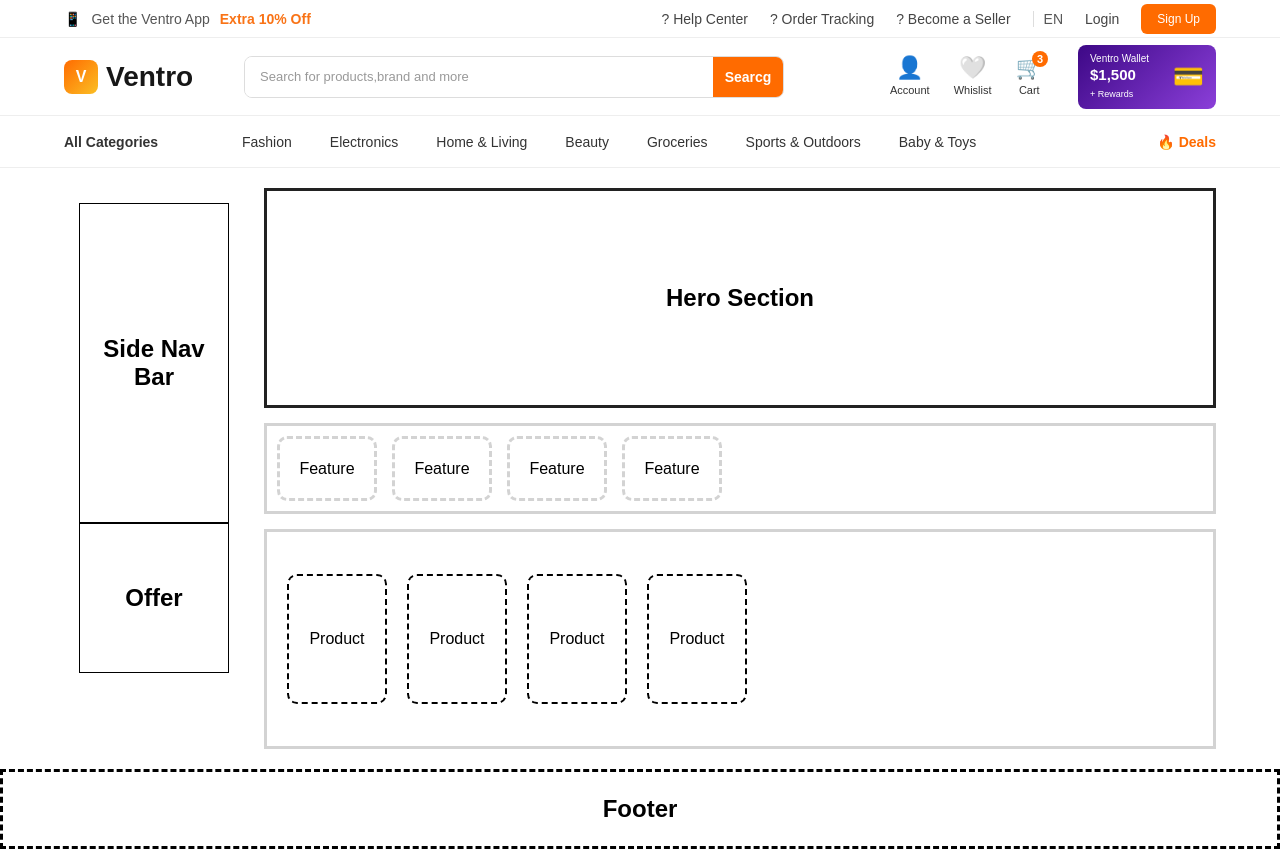
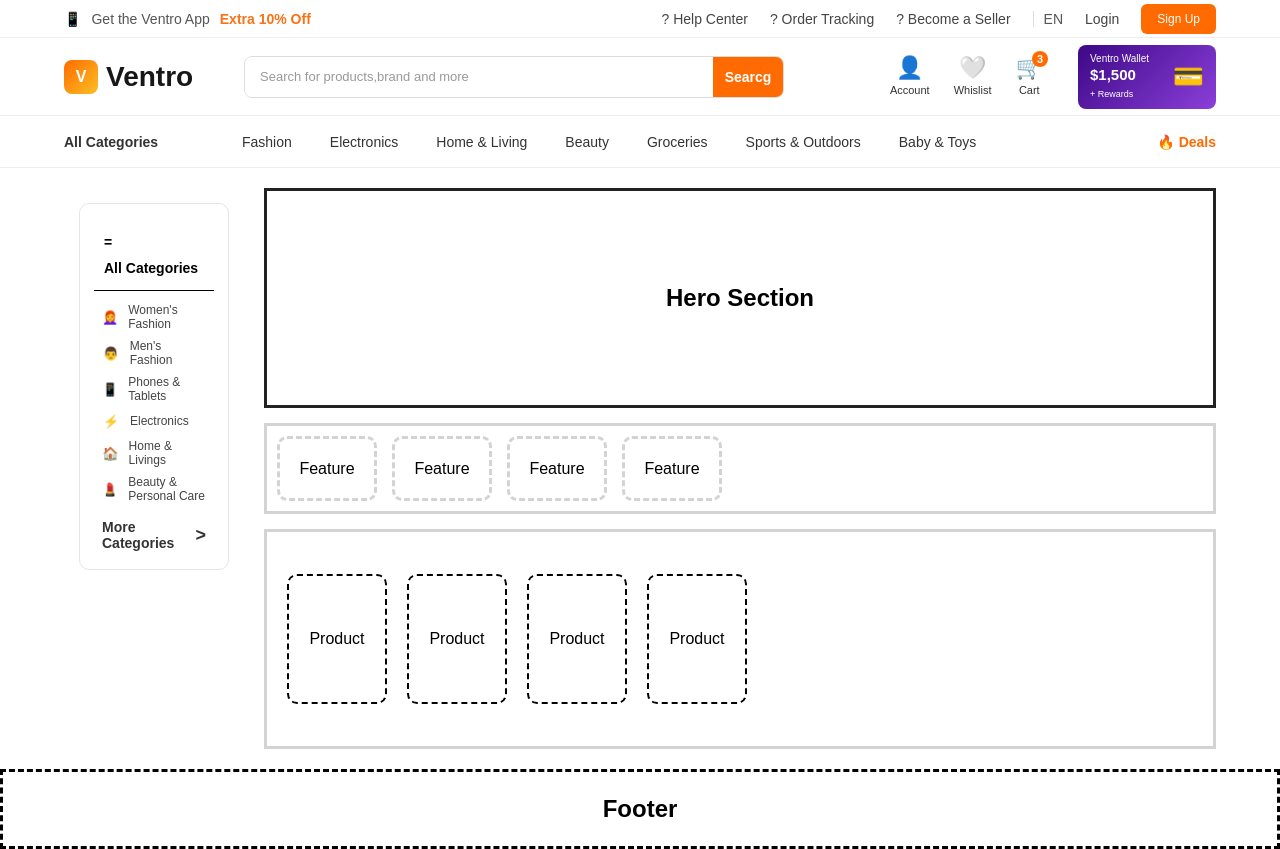
Before and after one commit to DeshanTharanga/MyECommerce, an Angular app: page / in a window 1280 px wide. Built offline with nearby package versions, Linux system fonts and the light colour scheme.

Commit message:
side nav done

```diff
--- a/src/app/components/sidebar/sidebar.component.css
+++ b/src/app/components/sidebar/sidebar.component.css
@@ -1,5 +1,6 @@
 .sidebar {
   height: 550px;
+  display: flex;
 
   border: 3px dot-dash black;
 
@@ -29,3 +30,72 @@
   justify-content: center;
   text-align: center;
 }
+
+.category-menu{
+  padding: 14px;
+  border: 1px solid #e5e5e5;
+  border-radius: 10px;
+  background: #ffffff;
+}
+
+.category-title{
+  display: flex;
+  flex-direction: column;
+  margin-top: 8px;
+  gap: 10px;
+  padding: 8px 10px 14px;
+  font-size : 14px;
+  font-weight: 600;
+  border-bottom: 1px solid;
+
+}
+
+.category-list{
+  display: flex;
+  flex-direction: column;
+  margin-top: 8px;
+
+}
+
+.category-list a {
+  display: flex;
+  align-items:center;
+  gap : 10px;
+  min-height: 28px;
+  padding: 4px 8px;
+  color: #444;
+  font-size: 12px;
+  text-decoration: none;
+  border-radius: 5px;
+}
+
+.category-list a:hover {
+  color: #ff6000;
+  background: #fff7f0;
+}
+
+.category-list a span:first-child{
+  width: 18px;
+  text-align: center;
+  font-size: 13px;
+}
+
+.more-categories{
+  display: flex;
+  align-items: center;
+  justify-content: space-between;
+  padding: 12px 8px 4px;
+  color : #333;
+  font-size: 14px;
+  font-weight: 600;
+  text-decoration: none;
+
+}
+
+.more-categories:hover{
+  color: #ff6b00;
+}
+
+.more-categories span:last-child{
+  font-size: 18px;
+}
--- a/src/app/components/sidebar/sidebar.component.html
+++ b/src/app/components/sidebar/sidebar.component.html
@@ -1,9 +1,21 @@
 <div class="sidebar">
-  <div  class="side-navigation">
-    <h2>Side Nav Bar</h2>
-  </div>
+  <div class="category-menu">
+    <div class="category-title">
+      <span>=</span><span>All Categories</span>
+    </div>
 
-  <div class="offer">
-    <h2>Offer</h2>
+    <div class="category-list">
+      @for (category of categories; track category.name){
+        <a href="#">
+          <span>{{category.icon}}</span><span>{{category.name}}</span>
+        </a>
+      }
+
+    </div>
+
+    <a href="#" class="more-categories">
+      <span>More Categories</span>
+      <span>></span>
+    </a>
   </div>
 </div>
--- a/src/app/components/sidebar/sidebar.component.ts
+++ b/src/app/components/sidebar/sidebar.component.ts
@@ -1,4 +1,5 @@
 import { Component } from '@angular/core';
+import { categories } from './sidebar.data';
 
 @Component({
   selector: 'app-sidebar',
@@ -7,4 +8,5 @@ import { Component } from '@angular/core';
 })
 export class SidebarComponent {
 
+  protected readonly categories = categories;
 }
--- /dev/null
+++ b/src/app/components/sidebar/sidebar.data.ts
@@ -0,0 +1,10 @@
+export const categories = [
+  {name: "Women's Fashion", icon:"👩‍🦰"} ,
+  {name: "Men's Fashion", icon:"👨"} ,
+  {name: "Phones & Tablets", icon:"📱"} ,
+  {name: "Electronics", icon:"⚡️"} ,
+  {name: "Home & Livings", icon:"🏠"} ,
+  {name: "Beauty & Personal Care", icon:"💄"} ,
+
+
+]
```
